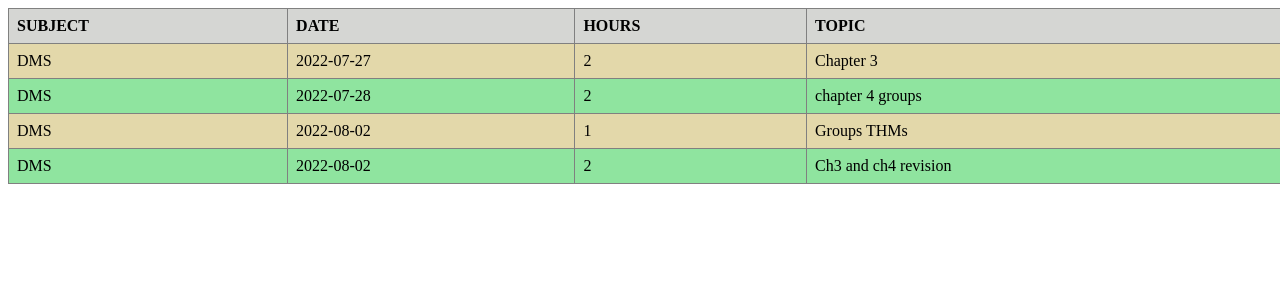
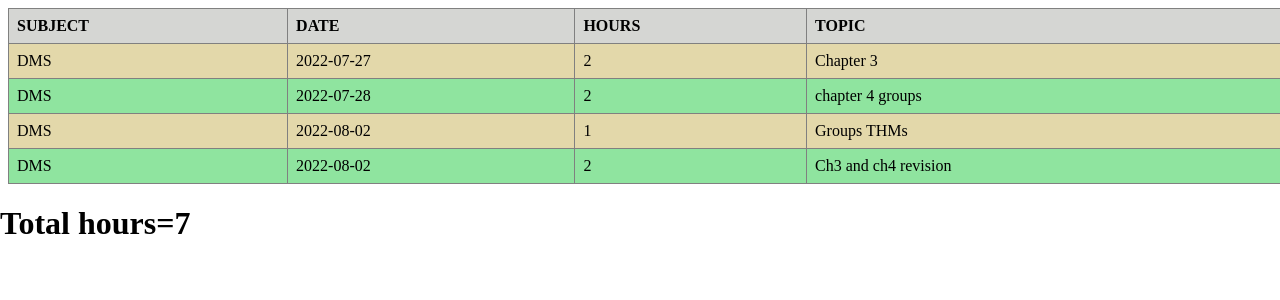
Before and after one commit to manjunathdp/Student-Study-Tracker-Web-Application, a PHP site: page /dms.php in a window 1280 px wide. Shown: the top 300 px of the page. Run offline with PHP 8.4, Linux system fonts and the light colour scheme; data comes from the database, SQL or seed files in the repository; data that the repository does not hold is empty.

Commit message:
Total Hours added in single subject files

```diff
--- a/dbms.php
+++ b/dbms.php
@@ -33,6 +33,7 @@ $dbrt=mysql_query($ret2,$conn);
     //if($dbrt->num_rows>0)
          while ($arr = mysql_fetch_assoc($dbrt))
     {
+        $totalHrs=$totalHrs+$arr['hours'];
 ?>
         <tr>
             <td><?php echo $arr['subject']; ?></td>
@@ -45,5 +46,6 @@ $dbrt=mysql_query($ret2,$conn);
     }
     ?>
         </table>
+        <h1>Total hours=<?php echo $totalHrs ?></h1>
         </body>
     </html>
--- a/dms.php
+++ b/dms.php
@@ -33,6 +33,7 @@ $dbrt=mysql_query($ret2,$conn);
     //if($dbrt->num_rows>0)
          while ($arr = mysql_fetch_assoc($dbrt))
     {
+        $totalHrs=$totalHrs+$arr['hours'];
 ?>
         <tr>
             <td><?php echo $arr['subject']; ?></td>
@@ -45,5 +46,6 @@ $dbrt=mysql_query($ret2,$conn);
     }
     ?>
         </table>
+        <h1>Total hours=<?php echo $totalHrs ?></h1>
         </body>
     </html>
--- a/dsa.php
+++ b/dsa.php
@@ -33,6 +33,7 @@ $dbrt=mysql_query($ret2,$conn);
     //if($dbrt->num_rows>0)
          while ($arr = mysql_fetch_assoc($dbrt))
     {
+        $totalHrs=$totalHrs+$arr['hours'];
 ?>
         <tr>
             <td><?php echo $arr['subject']; ?></td>
@@ -46,4 +47,5 @@ $dbrt=mysql_query($ret2,$conn);
     ?>
         </table>
         </body>
+        <h1>Total hours=<?php echo $totalHrs ?></h1>
     </html>
--- a/java.php
+++ b/java.php
@@ -29,6 +29,7 @@ $dbrt=mysql_query($ret2,$conn);
     //if($dbrt->num_rows>0)
          while ($arr = mysql_fetch_assoc($dbrt))
     {
+        $totalHrs=$totalHrs+$arr['hours'];
 ?>
         <tr>
             <td><?php echo $arr['subject']; ?></td>
@@ -41,5 +42,6 @@ $dbrt=mysql_query($ret2,$conn);
     }
     ?>
         </table>
+        <h1>Total hours=<?php echo $totalHrs ?></h1>
         </body>
     </html>
--- a/other.php
+++ b/other.php
@@ -29,6 +29,7 @@ $dbrt=mysql_query($ret2,$conn);
     //if($dbrt->num_rows>0)
          while ($arr = mysql_fetch_assoc($dbrt))
     {
+        $totalHrs=$totalHrs+$arr['hours'];
 ?>
         <tr>
             <td><?php echo $arr['subject']; ?></td>
@@ -41,5 +42,6 @@ $dbrt=mysql_query($ret2,$conn);
     }
     ?>
         </table>
+        <h1>Total hours=<?php echo $totalHrs ?></h1>
         </body>
     </html>
--- a/project.php
+++ b/project.php
@@ -33,6 +33,7 @@ $dbrt=mysql_query($ret2,$conn);
     //if($dbrt->num_rows>0)
          while ($arr = mysql_fetch_assoc($dbrt))
     {
+        $totalHrs=$totalHrs+$arr['hours'];
 ?>
         <tr>
             <td><?php echo $arr['subject']; ?></td>
@@ -45,5 +46,6 @@ $dbrt=mysql_query($ret2,$conn);
     }
     ?>
         </table>
+        <h1>Total hours=<?php echo $totalHrs ?></h1>
         </body>
     </html>
```
